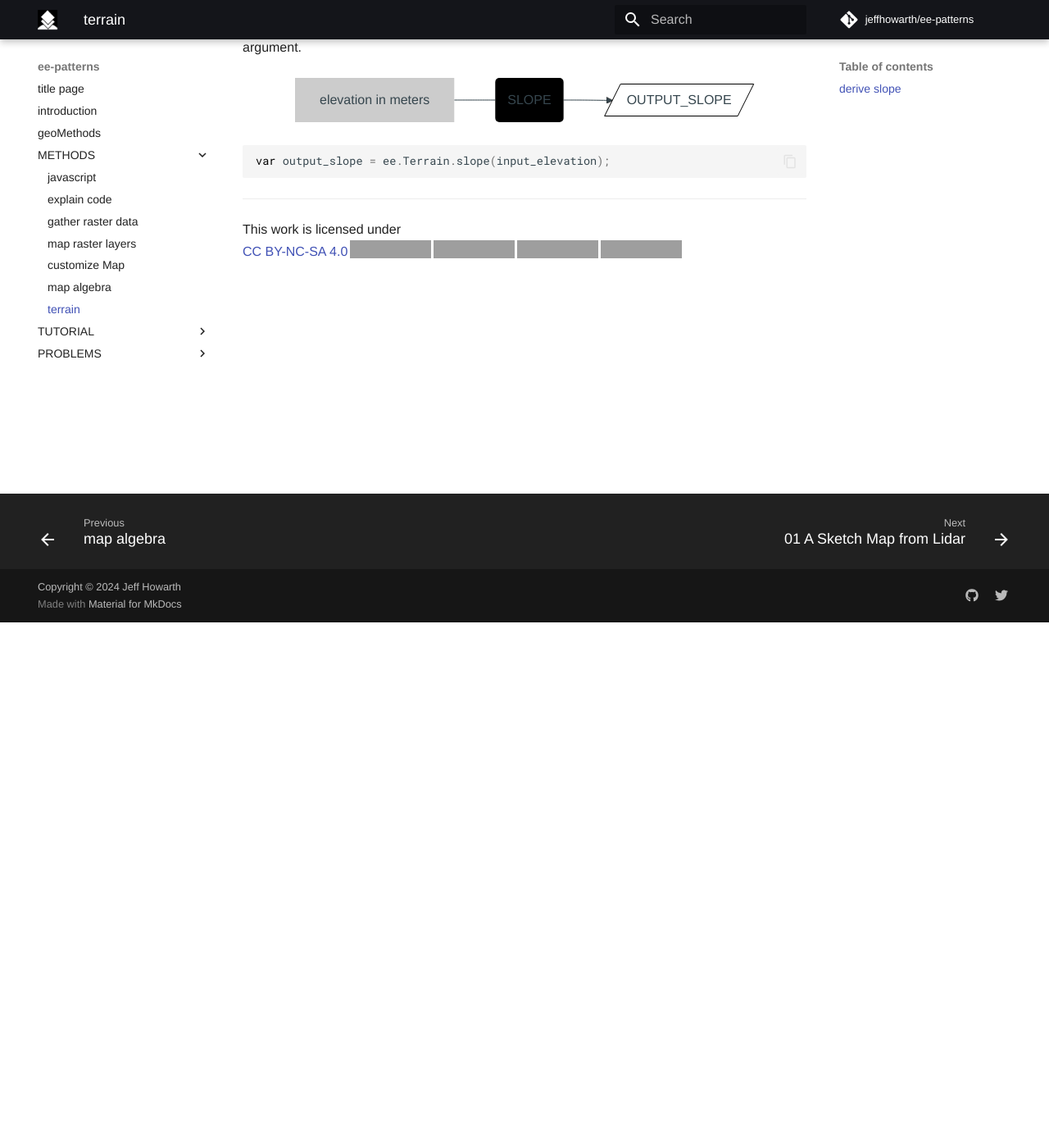
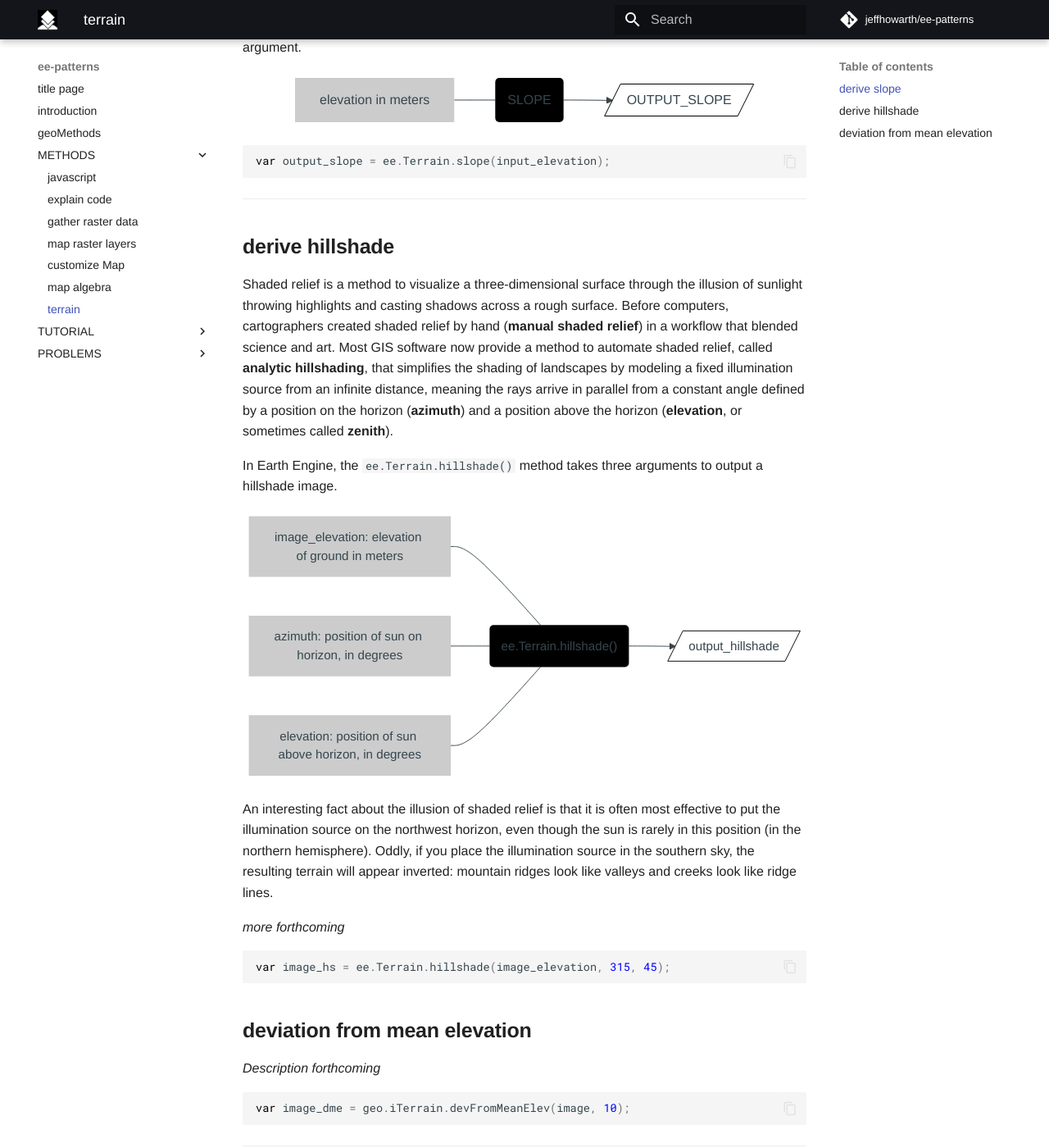
Before and after one commit to jeffhowarth/ee-edu, an MkDocs documentation site: the page built from src/methods/terrain.md, in a window 1280 px wide and 1400 px high, scrolled down 641 px. Shown: the whole window at 82% size. Built offline with MkDocs 1.6.1 and Material for MkDocs 9.7.7, drawn with Linux system fonts in a browser that asks for light colours; some web fonts are replaced; comment, search, counter and statistics services are not loaded; grey boxes are pictures that could not be loaded.

Commit message:
+ hillshade

````diff
--- a/src/methods/terrain.md
+++ b/src/methods/terrain.md
@@ -69,4 +69,59 @@ var output_slope = ee.Terrain.slope(input_elevation);
 
 ---
 
+## __derive hillshade__
+
+Shaded relief is a method to visualize a three-dimensional surface through the illusion of sunlight throwing highlights and casting shadows across a rough surface. Before computers, cartographers created shaded relief by hand (__manual shaded relief__) in a workflow that blended science and art. Most GIS software now provide a method to automate shaded relief, called __analytic hillshading__, that simplifies the shading of landscapes by modeling a fixed illumination source from an infinite distance, meaning the rays arrive in parallel from a constant angle defined by a position on the horizon (__azimuth__) and a position above the horizon (__elevation__, or sometimes called __zenith__).
+
+In Earth Engine, the ```ee.Terrain.hillshade()``` method takes three arguments to output a hillshade image.
+
+<center>
+
+``` mermaid
+graph LR
+  step02("ee.Terrain.hillshade()") ;
+  step03[/"output_hillshade"/]  ;
+  arg01["image_elevation: elevation of ground in meters"] ;
+  arg02["azimuth: position of sun on horizon, in degrees"] ;
+  arg03["elevation: position of sun above horizon, in degrees"] ;
+
+  step02 --> step03
+  arg01 --- step02
+  arg02 --- step02
+  arg03 --- step02
+
+  classDef in-out fill:#FFFFFF,stroke-width:1px,stroke: #000000, color:#000000;
+  classDef op fill:#000000,stroke-width:0px,color:#FFFFFF;
+  classDef arg fill:#CCCCCC,stroke-width:0px,color:#000000;
+
+
+  class step01 in-out;
+  class step02 op;
+  class step03 in-out;
+  class arg01 arg;
+  class arg02 arg;
+  class arg03 arg;
+```
+
+</center>
+
+An interesting fact about the illusion of shaded relief is that it is often most effective to put the illumination source on the northwest horizon, even though the sun is rarely in this position (in the northern hemisphere). Oddly, if you place the illumination source in the southern sky, the resulting terrain will appear inverted: mountain ridges look like valleys and creeks look like ridge lines.
+
+_more forthcoming_
+
+```js
+var image_hs = ee.Terrain.hillshade(image_elevation, 315, 45);
+```
+
+## __deviation from mean elevation__
+
+_Description forthcoming_
+
+```js
+var image_dme = geo.iTerrain.devFromMeanElev(image, 10);
+
+```
+
+---
+
 <p xmlns:cc="http://creativecommons.org/ns#" >This work is licensed under <a href="https://creativecommons.org/licenses/by-nc-sa/4.0/?ref=chooser-v1" target="_blank" rel="license noopener noreferrer" style="display:inline-block;">CC BY-NC-SA 4.0<img style="height:22px!important;margin-left:3px;vertical-align:text-bottom;" src="https://mirrors.creativecommons.org/presskit/icons/cc.svg?ref=chooser-v1" alt=""><img style="height:22px!important;margin-left:3px;vertical-align:text-bottom;" src="https://mirrors.creativecommons.org/presskit/icons/by.svg?ref=chooser-v1" alt=""><img style="height:22px!important;margin-left:3px;vertical-align:text-bottom;" src="https://mirrors.creativecommons.org/presskit/icons/nc.svg?ref=chooser-v1" alt=""><img style="height:22px!important;margin-left:3px;vertical-align:text-bottom;" src="https://mirrors.creativecommons.org/presskit/icons/sa.svg?ref=chooser-v1" alt=""></a></p>
````
Also changed, not shown: docs/methods/map-algebra/index.html (+5 -2 lines), docs/methods/terrain/index.html (+65 -0 lines), docs/search/search_index.json (+1 -1 lines), src/methods/map-algebra.md (+8 -2 lines), 1 other file.
